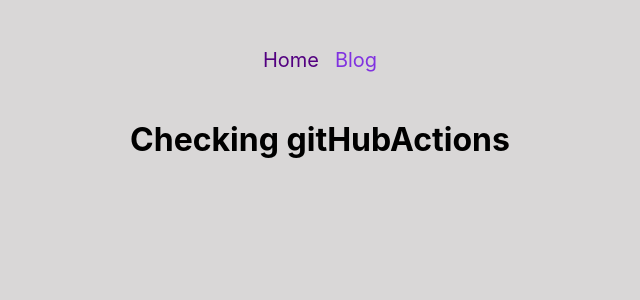
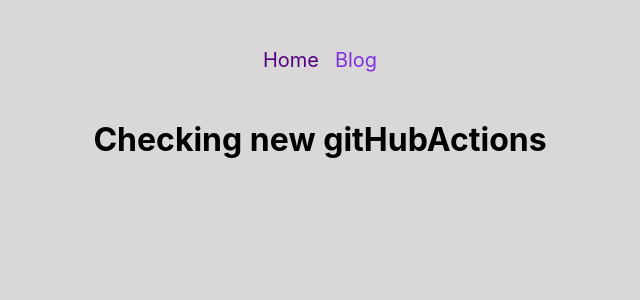
Before and after one commit to Saidbek9092/react-post-app, a React (Create React App) app: page / in a window 1280 px wide. Shown: the top 300 px of the page, without its empty margins (320-960 px from the left). Built offline with nearby package versions, Linux system fonts and the light colour scheme.

Commit message:
chaning head

```diff
--- a/src/pages/Home.js
+++ b/src/pages/Home.js
@@ -1,5 +1,5 @@
 function HomePage() {
-  return <h1>Checking gitHubActions</h1>;
+  return <h1>Checking new gitHubActions</h1>;
 }
 
 export default HomePage;
```
